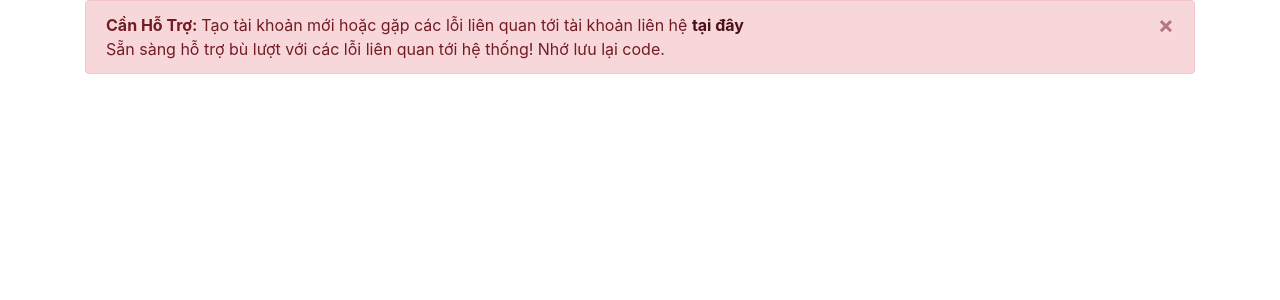
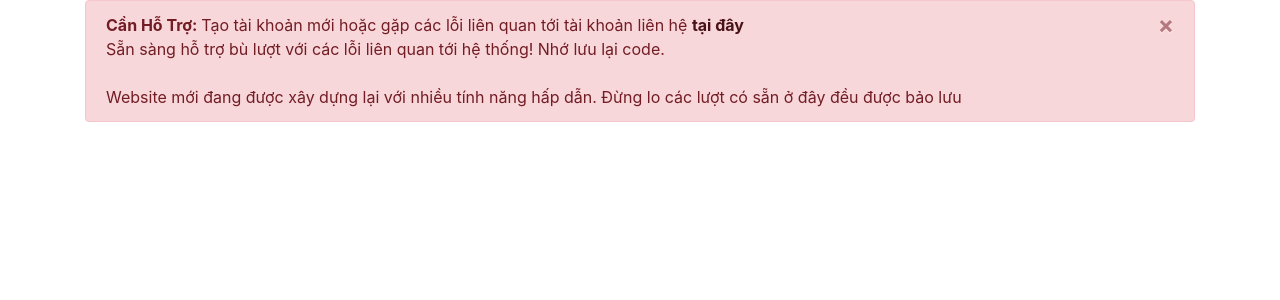
Before and after one commit to caokynguyen1704/Lua_WebPixel_Django_v2, a Django app: page /add/ in a window 1280 px wide. Shown: the part 56-356 px from the top of the page. Run offline with Django 3.2, Linux system fonts and the light colour scheme; some libraries are stand-ins or nearby versions.

Commit message:
Update base.html

```diff
--- a/home/templates/pages/base.html
+++ b/home/templates/pages/base.html
@@ -91,8 +91,11 @@ const getUA = () => {
    </div>
 </div>-->
 <div class="alert alert-danger alert-dismissible fade show" role="alert">
-  <strong>Cần Hỗ Trợ: </strong> Tạo tài khoản mới hoặc gặp các lỗi liên quan tới tài khoản liên hệ <a href="https://www.messenger.com/t/tieule.le.9" class="alert-link">tại đây</a>
+  <strong>Cần Hỗ Trợ: </strong> Tạo tài khoản mới hoặc gặp các lỗi liên quan tới tài khoản liên hệ <a href="https://www.messenger.com/t/100067441672502" class="alert-link">tại đây</a>
   <br> Sẵn sàng hỗ trợ bù lượt với các lỗi liên quan tới hệ thống! Nhớ lưu lại code.
+  <br>
+
+  <br> Website mới đang được xây dựng lại với nhiều tính năng hấp dẫn. Đừng lo các lượt có sẵn ở đây đều được bảo lưu
   <button type="button" class="close" data-dismiss="alert" aria-label="Close">
     <span aria-hidden="true">&times;</span>
   </button>
```
